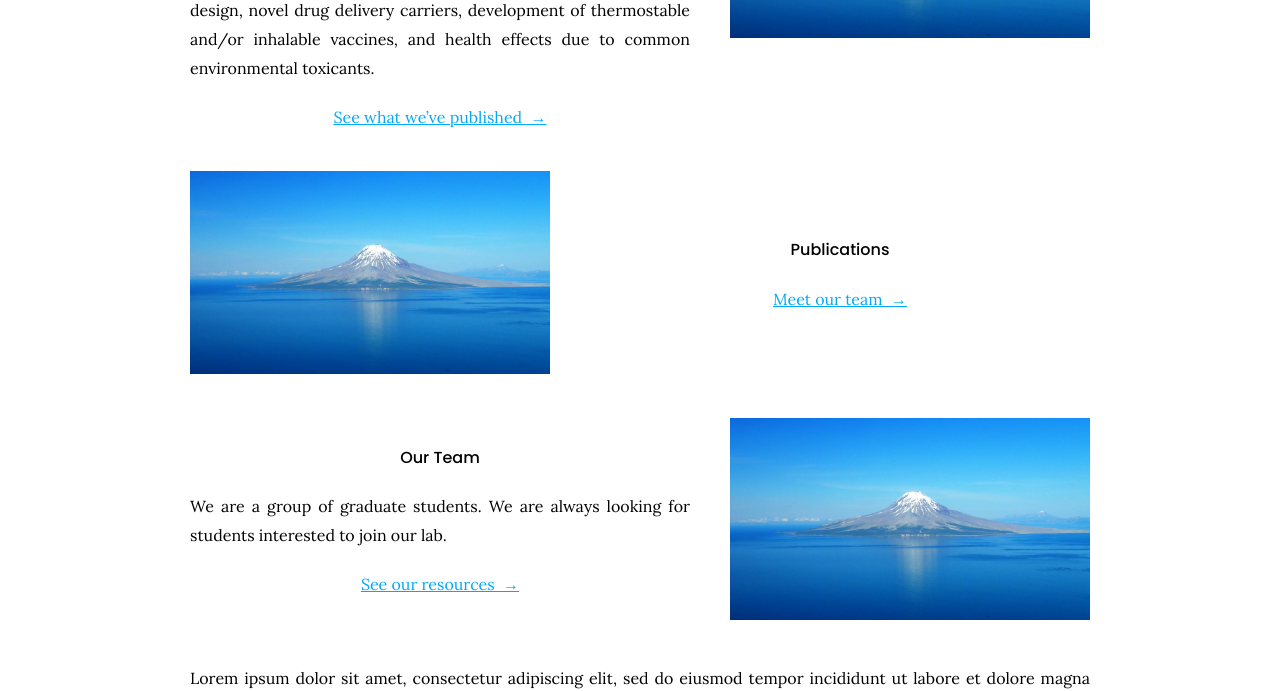
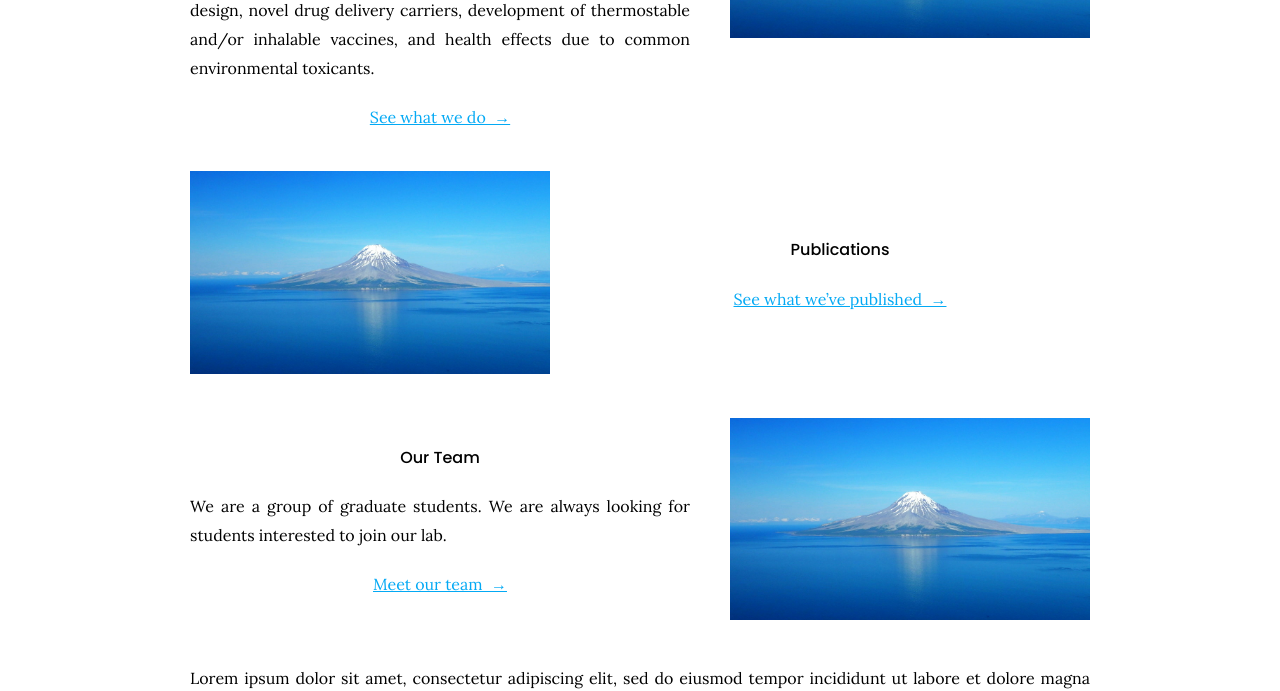
Before and after one commit to ardaram/kunda-lab, a Jekyll site: the page built from index.md, in a window 1280 px wide. Shown: the part 1204-1895 px from the top of the page. Built offline with Jekyll 4.4.1, drawn with Linux system fonts in a browser that asks for light colours; nearby versions of some CDN libraries.

Commit message:
Update index.md

```diff
--- a/index.md
+++ b/index.md
@@ -36,7 +36,7 @@ The Kunda Lab at St. John's University, within the department of Industrial Phar
 Our research publications cover a wide variety of topics including formulation, drug delivery, stabilization of vaccines, and health effects due to common environmental toxicants. Our lab specializes in developing dry powder biologics that do not require cold-chain for storage and transport thereby decreasing the cost of biologics-based products significantly.
 Our extensive research publications cover a wide variety of topics including formulation design, novel drug delivery carriers, development of thermostable and/or inhalable vaccines, and health effects due to common environmental toxicants.
 
-[See what we've published &nbsp;→](research)
+[See what we do &nbsp;→](research)
 {:.center}
 {% endcapture %}
 
@@ -53,7 +53,7 @@ Our extensive research publications cover a wide variety of topics including for
 {% capture text %}
 
 
-[Meet our team &nbsp;→](team)
+[See what we've published &nbsp;→](team)
 {:.center}
 {% endcapture %}
 
@@ -68,7 +68,7 @@ Our extensive research publications cover a wide variety of topics including for
 {% capture text %}
 We are a group of graduate students. We are always looking for students interested to join our lab.
 
-[See our resources &nbsp;→](resources)
+[Meet our team &nbsp;→](resources)
 {:.center}
 {% endcapture %}
 
```
